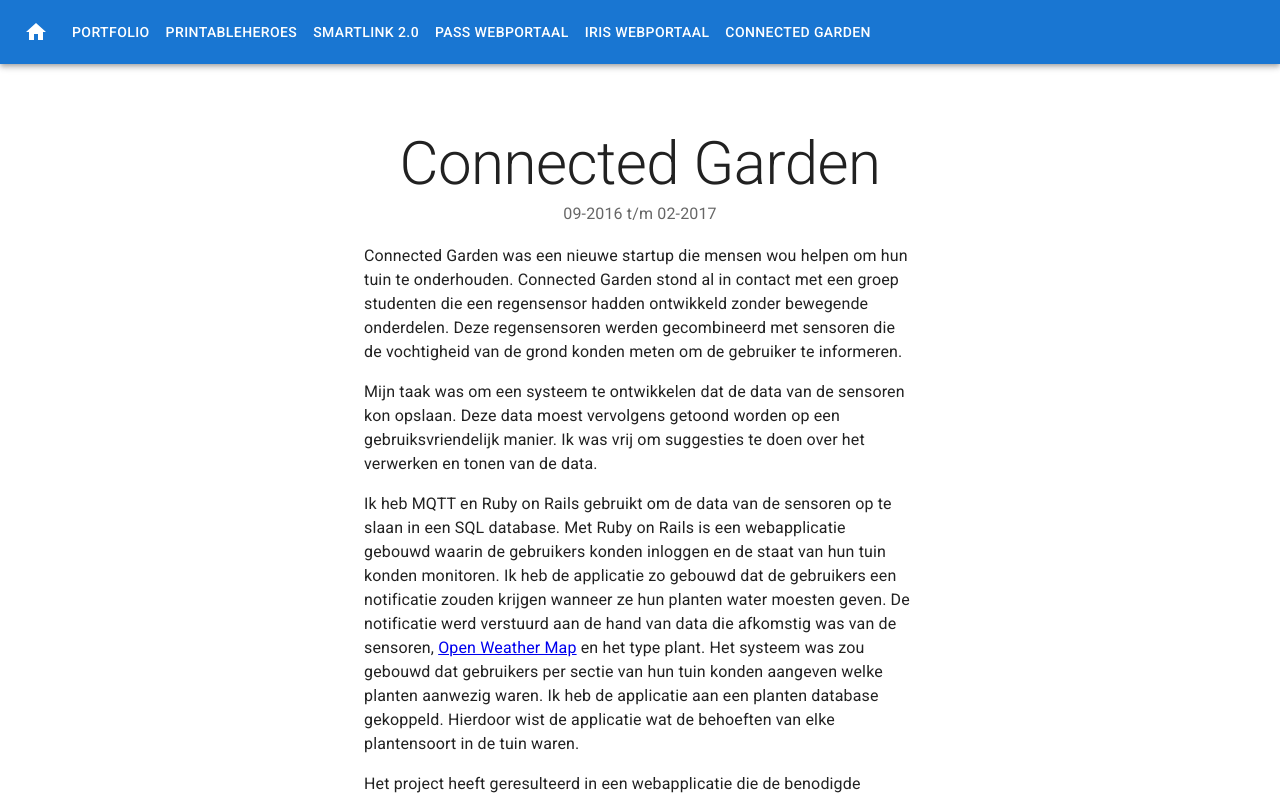
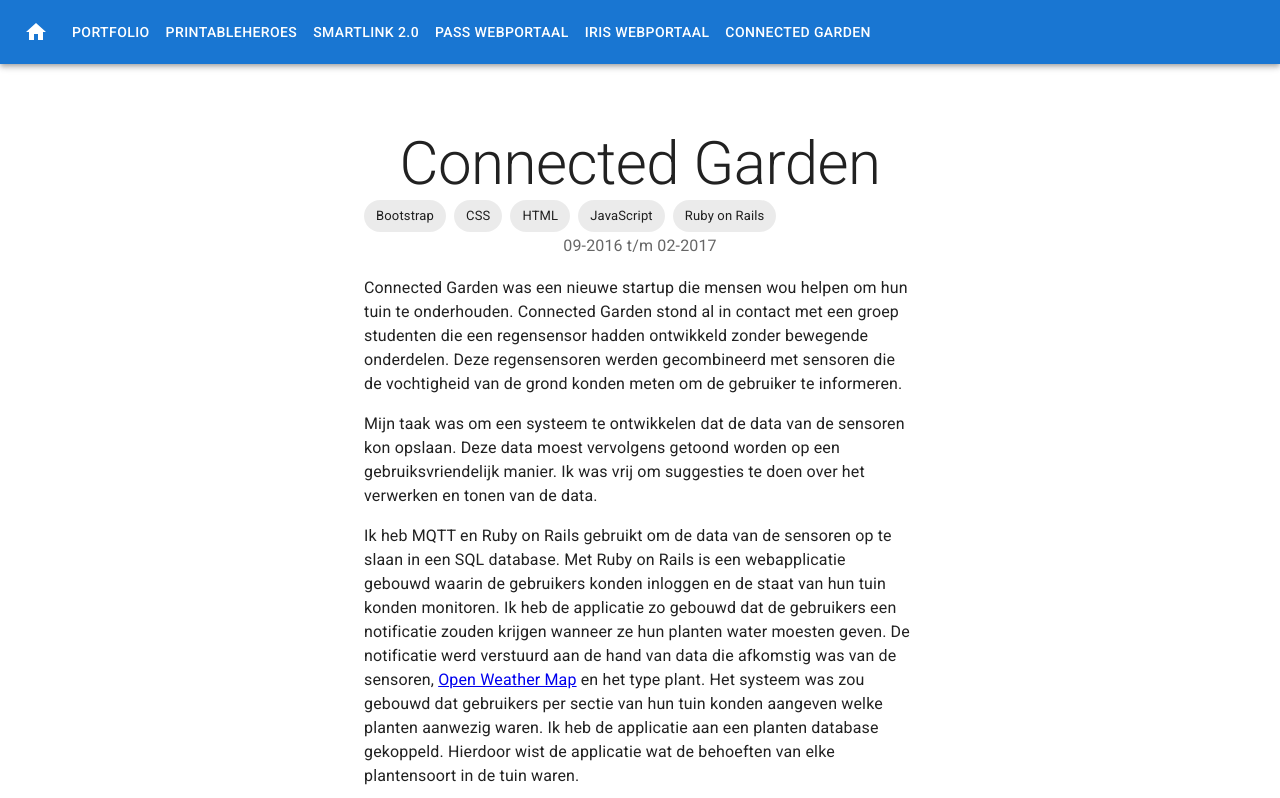
Before and after one commit to Raideron/CV, a Next.js app: page /projects/connectedgarden in a window 1280 px wide. Shown: the top 798 px of the page. Built offline with nearby package versions, Linux system fonts and the light colour scheme.

Commit message:
Add tech list

```diff
--- a/constants/projects.tsx
+++ b/constants/projects.tsx
@@ -20,6 +20,21 @@ export const projects: Project[] = [
 		website: "https://printableheroes.com",
 		startDate: new Date(2017, 11 - 1),
 		endDate: null,
+		techList: [
+			"Azure Cloud Services",
+			"Azure DevOps",
+			"Bootstrap",
+			"C#.NET",
+			"Continious Deployment",
+			"Continious Integration",
+			"CSS",
+			"HTML",
+			"JavaScript",
+			"Next.JS",
+			"PostgreSQL",
+			"React.JS",
+			"TypeScript",
+		],
 		shortDescription: (
 			<p>
 				PrintableHeroes is een website waar mensen afbeeldingen kunnen
@@ -77,6 +92,20 @@ export const projects: Project[] = [
 		image: SmartLinkImg,
 		startDate: new Date(2018, 9 - 1),
 		endDate: new Date(2019, 9 - 1),
+		techList: [
+			"Azure Cloud Services",
+			"Azure DevOps",
+			"C#.NET",
+			"Continious Integration",
+			"CSS",
+			"HTML",
+			"JavaScript",
+			"Material Design",
+			"React.JS",
+			"Redis",
+			"SignalR",
+			"SQL Server",
+		],
 		shortDescription: (
 			<>
 				<p>
@@ -144,6 +173,17 @@ export const projects: Project[] = [
 		image: CertusImg,
 		startDate: new Date(2019, 11 - 1),
 		endDate: new Date(2020, 12 - 1),
+		techList: [
+			"AWS",
+			"C#.NET",
+			"CSS",
+			"HTML",
+			"JavaScript",
+			"Nuxt.JS",
+			"SignalR",
+			"TypeScript",
+			"Vue.JS",
+		],
 		shortDescription: (
 			<>
 				<p>
@@ -205,6 +245,17 @@ export const projects: Project[] = [
 		image: IrisImg,
 		startDate: new Date(2020, 5 - 1),
 		endDate: new Date(2020, 9 - 1),
+		techList: [
+			"Azure DevOps",
+			"Bootstrap",
+			"C#.NET",
+			"Continious Integration",
+			"CSS",
+			"HTML",
+			"JavaScript",
+			"React.JS",
+			"TypeScript",
+		],
 		shortDescription: (
 			<>
 				<p>
@@ -249,7 +300,7 @@ export const projects: Project[] = [
 					structureel inplannen van refinement vergaderingen en hoe
 					deze kunnen worden uitgevoerd zodat de taken goed omschreven
 					en ingeschat zijn. Ditzelfde is ook gebeurd voor de
-					restrospective vergaderingen.{" "}
+					restrospective vergaderingen.
 				</p>
 				<p>
 					Vanwege vraag vanuit een vorig project moest ik eerder
@@ -257,7 +308,7 @@ export const projects: Project[] = [
 					eindresultaat van het product kunnen meemaken. Tijdens mijn
 					laatste overleg heeft het team laten weten zeer tevreden te
 					zijn met hulp en kennis die ik heb kunnen overdragen op het
-					gebied van Typescript en Scrum.{" "}
+					gebied van Typescript en Scrum.
 				</p>
 				<p>
 					Ik vond dit een leuk project om aan te werken. Op technisch
@@ -276,6 +327,7 @@ export const projects: Project[] = [
 		image: ConnectedGardenImg,
 		startDate: new Date(2016, 9 - 1),
 		endDate: new Date(2017, 2 - 1),
+		techList: ["Bootstrap", "CSS", "HTML", "JavaScript", "Ruby on Rails"],
 		shortDescription: (
 			<>
 				<p>
--- a/pages/_app.tsx
+++ b/pages/_app.tsx
@@ -148,7 +148,7 @@ const App = (props: AppProps) => {
 			</Box>
 
 			<Component {...pageProps} />
-			<Box sx={{ bgcolor: "background.paper", p: 6 }} component="footer">
+			<Box sx={{ bgcolor: "grey.100", p: 6 }} component="footer">
 				<Typography variant="h6" align="center" gutterBottom>
 					Contact
 				</Typography>
--- a/pages/projects/[projectName].tsx
+++ b/pages/projects/[projectName].tsx
@@ -1,7 +1,7 @@
 import React from "react";
 import { GetStaticPaths, GetStaticProps, NextPage } from "next";
 import { useRouter } from "next/router";
-import { Typography, Box, Container, Stack, Button } from "@mui/material";
+import { Typography, Box, Container, Stack, Button, Chip } from "@mui/material";
 import _ from "lodash";
 import { projects } from "@root/constants/projects";
 
@@ -42,6 +42,17 @@ const ProjectPage: NextPage = () => {
 					>
 						{project.displayName}
 					</Typography>
+					<Box
+						sx={{
+							display: "flex",
+							gap: 1,
+							flexWrap: "wrap",
+						}}
+					>
+						{project.techList.map((tech) => (
+							<Chip key={tech} label={tech} />
+						))}
+					</Box>
 					<Typography
 						component="h1"
 						variant="subtitle1"
--- a/pages/projects/index.tsx
+++ b/pages/projects/index.tsx
@@ -30,8 +30,8 @@ export const ProjectsOverviewPage: NextPage = () => (
 			</Container>
 		</Box>
 
-		<Container maxWidth="md">
-			<Grid container spacing={4}>
+		<Container maxWidth="md" sx={{ mb: 3 }}>
+			<Grid container spacing={3}>
 				{projects.map((project) => (
 					<Grid item key={project.name} xs={12} sm={6} md={4}>
 						<CvCard project={project} />
```
Also changed, not shown: components/cvCard.tsx (+14 -0 lines), types/project.ts (+28 -0 lines).
